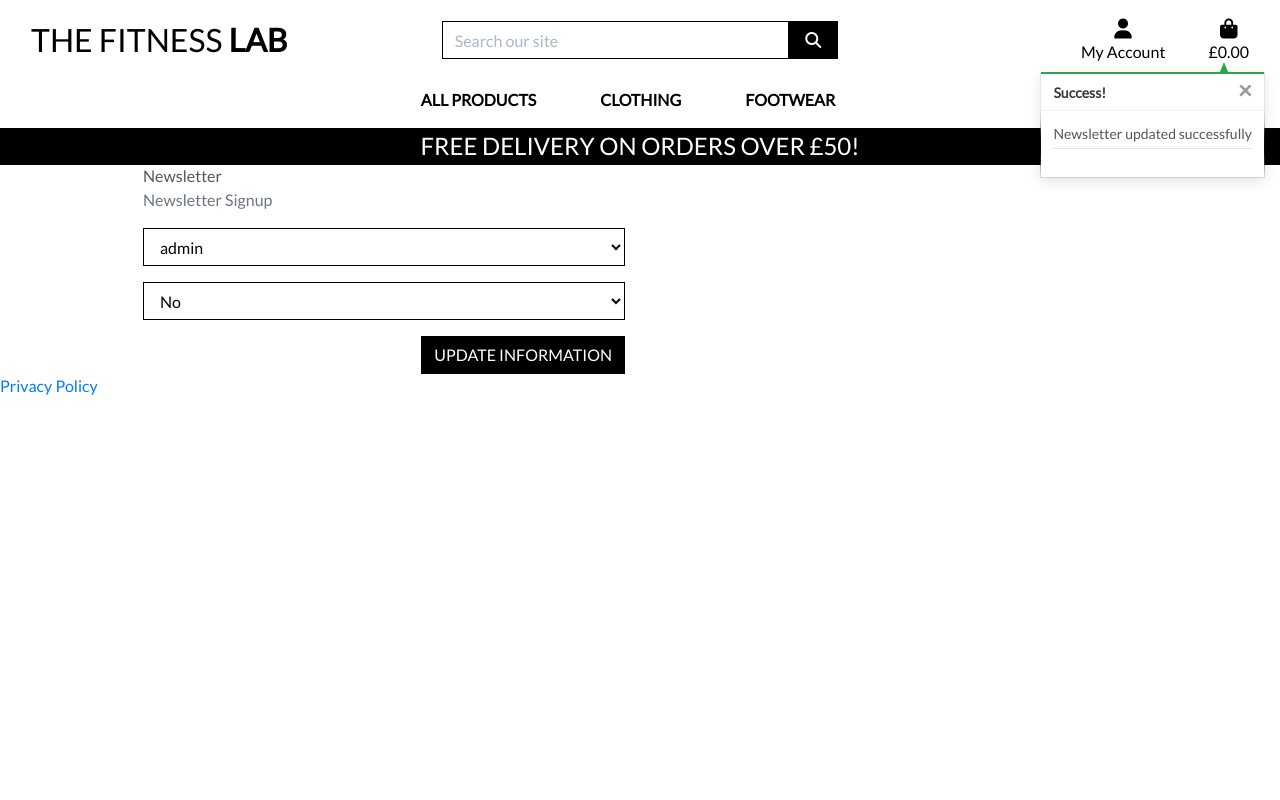
After one commit to Code-Institute-Submissions/bens6477-the-fitness-lab_JanResub, a Django app: page /profile/newsletter/ in a window 1280 px wide. The commit adds this page. Run offline with Django 3.2, Linux system fonts and the light colour scheme; a user stored in the database is signed in; data comes from the database, SQL or seed files in the repository; both versions use the stored data as it was after the commit; some libraries are stand-ins or nearby versions.

Commit message:
Added newsletter model, template, view, form and url

```diff
--- a/profiles/forms.py
+++ b/profiles/forms.py
@@ -1,5 +1,5 @@
 from django import forms
-from .models import UserProfile
+from .models import UserProfile, Newsletter
 
 
 class UserProfileForm(forms.ModelForm):
@@ -34,3 +34,22 @@ class UserProfileForm(forms.ModelForm):
                                                         'rounded-0 '
                                                         'profile-form-input')
             self.fields[field].label = False
+
+
+class NewsletterForm(forms.ModelForm):
+    class Meta:
+        model = Newsletter
+        fields = ('user', 'is_registered')
+
+    def __init__(self, *args, **kwargs):
+        """
+        Add placeholders and classes, remove auto-generated
+        labels and set autofocus on first field
+        """
+        super().__init__(*args, **kwargs)
+
+        for field in self.fields:
+            self.fields[field].widget.attrs['class'] = ('border-black '
+                                                        'rounded-0 '
+                                                        'profile-form-input')
+            self.fields[field].label = False
--- a/profiles/models.py
+++ b/profiles/models.py
@@ -37,3 +37,15 @@ def create_or_update_user_profile(sender, instance, created, **kwargs):
         UserProfile.objects.create(user=instance)
     # Existing users: just save the profile
     instance.userprofile.save()
+
+
+class Newsletter(models.Model):
+    """
+    A newsletter model for maintaining the users who have subscribed
+    to the mailing list.
+    """
+    user = models.OneToOneField(User, on_delete=models.CASCADE)
+    is_registered = models.BooleanField(default=False, null=True, blank=True)
+
+    def __str__(self):
+        return self.user.username
--- a/profiles/static/profiles/css/profile.css
+++ b/profiles/static/profiles/css/profile.css
@@ -3,11 +3,13 @@
     overflow-y: auto;
 }
 
-#profile-update-form .form-control {
+#profile-update-form .form-control,
+#newsletter-update-form .form-control {
     color: #000;
 }
 
-#profile-update-form input::placeholder {
+#profile-update-form input::placeholder,
+#newsletter-update-form input::placeholder {
     color: #aab7c4;
 }
 
--- /dev/null
+++ b/profiles/templates/profiles/newsletter.html
@@ -0,0 +1,35 @@
+{% extends "base.html" %}
+{% load static %}
+
+{% block extra_css %}
+    <link rel="stylesheet" href="{% static 'profiles/css/profile.css' %}">
+{% endblock %}
+
+{% block page_header %}
+    <div class="container header-container">
+        <div class="row">
+            <div class="col"></div>
+        </div>
+    </div>
+{% endblock %}
+
+{% block content %}
+    <div class="overlay"></div>
+    <div class="container">
+        <div class="row">
+            <div class="col-12 col-lg-6">
+                Newsletter
+                <p class="text-muted">Newsletter Signup</p>
+                <form class="mt-3" action="{% url 'newsletter' %}" method="POST" id="newsletter-update-form">
+                    {% csrf_token %}
+                    {{ form|crispy }}
+                    <button class="btn btn-black rounded-0 text-uppercase float-right">Update Information</button>
+                </form>
+            </div>
+        </div>
+    </div>
+{% endblock %}
+
+{% block postloadjs %}
+    {{ block.super }}
+{% endblock %}
--- a/profiles/urls.py
+++ b/profiles/urls.py
@@ -6,4 +6,5 @@ urlpatterns = [
     path('order_history/<order_number>',
          views.order_history,
          name='order_history'),
+    path('newsletter/', views.newsletter, name='newsletter'),
 ]
--- a/profiles/views.py
+++ b/profiles/views.py
@@ -2,8 +2,8 @@ from django.shortcuts import render, get_object_or_404
 from django.contrib import messages
 from django.contrib.auth.decorators import login_required
 
-from .models import UserProfile
-from .forms import UserProfileForm
+from .models import UserProfile, Newsletter
+from .forms import UserProfileForm, NewsletterForm
 
 from checkout.models import Order
 
@@ -36,6 +36,33 @@ def profile(request):
     return render(request, template, context)
 
 
+@login_required
+def newsletter(request):
+    """ Display the user's newsletter page. """
+    newsletter = get_object_or_404(Newsletter, user=request.user)
+    form = NewsletterForm(instance=newsletter)
+    if form:
+        messages.success(request, 'Newsletter updated successfully')
+
+    if request.method == 'POST':
+        # form = NewsletterForm(request.POST, instance=newsletter)
+        if form.is_valid():
+            form.save()
+            messages.success(request, 'Newsletter updated successfully')
+        else:
+            messages.error(request,
+                           ('Update failed. Please ensure the form is valid.'))
+    else:
+        form = NewsletterForm(instance=newsletter)
+
+    template = 'profiles/newsletter.html'
+    context = {
+        'form': form,
+    }
+
+    return render(request, template, context)
+
+
 def order_history(request, order_number):
     order = get_object_or_404(Order, order_number=order_number)
 
```
Also changed, not shown: profiles/admin.py (+13 -1 lines), profiles/templates/profiles/profile.html (+12 -0 lines), db.sqlite3, profiles/migrations/0003_newsletter.py (added).
